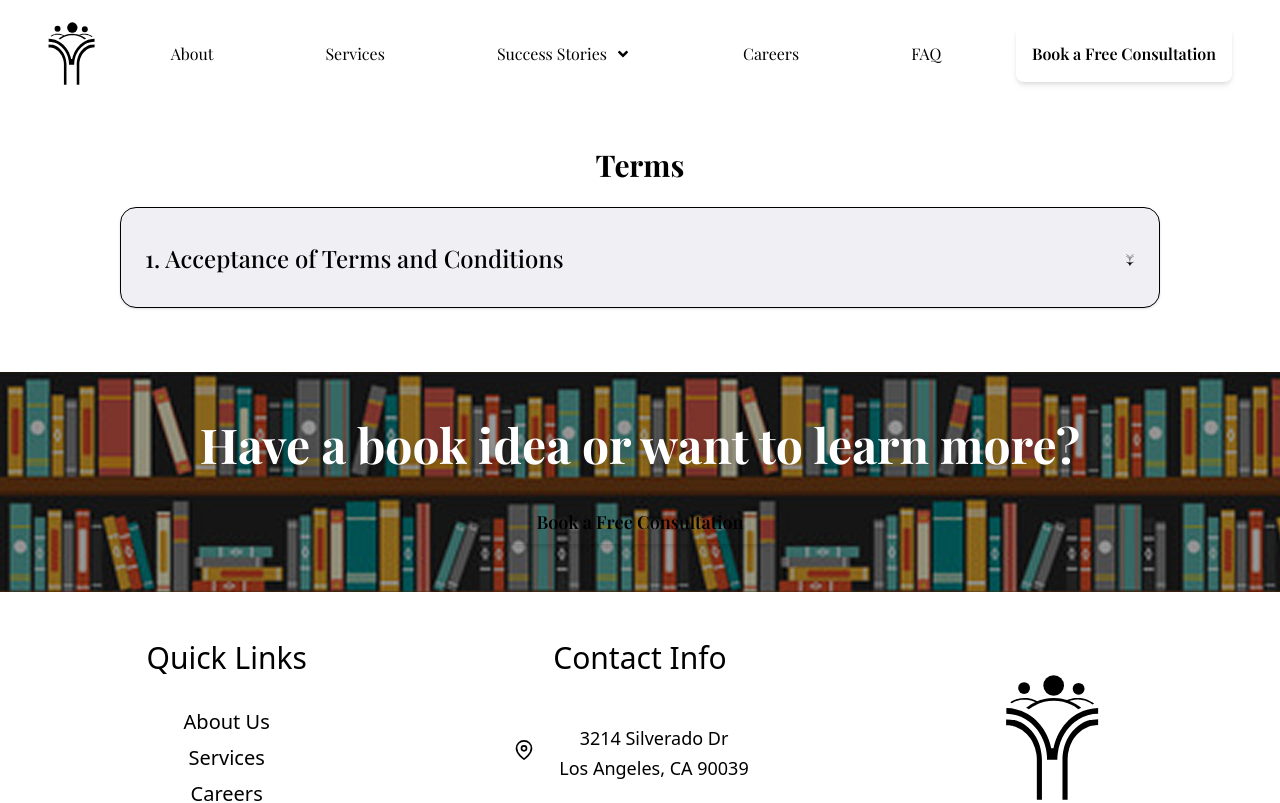
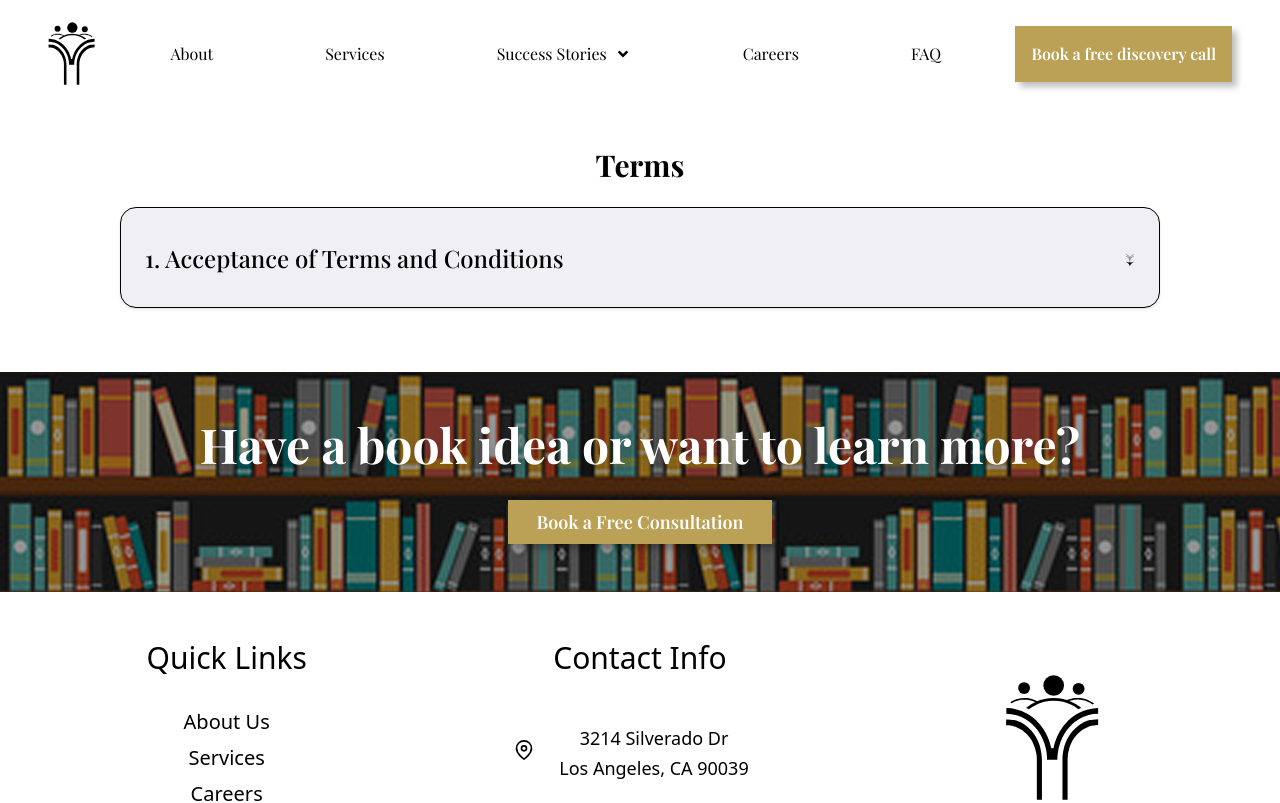
Before and after one commit to YourBookTeam/YBT_Website, a React (Vite) app in the folder ybt_website/: page /YBT_Website/terms in a window 1280 px wide. Shown: the top 803 px of the page. Built offline with nearby package versions, Linux system fonts and the light colour scheme; a web font is replaced by a local one.

Commit message:
Update Button & Navbar

```diff
--- a/ybt_website/src/components/Button.jsx
+++ b/ybt_website/src/components/Button.jsx
@@ -1,11 +1,15 @@
 import { Link } from "react-router-dom";
-function Button({ to, children, className, tall }) {
+function Button({ to, children, className, tall, black }) {
   let baseClassName =
-    "flex items-center gap-2 bg-saffron hover:bg-dark-saffron text-black font-semibold rounded-lg transition-colors duration-200 shadow-md relative";
+    "flex items-center gap-2 font-semibold transition-colors duration-200 drop-shadow-hero relative";
 
   baseClassName = tall
     ? baseClassName + " " + "p-4"
     : baseClassName + " " + "px-7 py-2";
+
+  baseClassName = black
+    ? baseClassName + " " + "bg-black hover:bg-gray text-white"
+    : baseClassName + " " + "bg-gold hover:bg-lighter-gold text-white";
 
   return (
     <Link to={to} className={baseClassName + " " + className}>
--- a/ybt_website/src/components/Navbar.jsx
+++ b/ybt_website/src/components/Navbar.jsx
@@ -1,5 +1,5 @@
 import { Link } from "react-router-dom";
-import Logo from "../components/Logo";
+import Logo from "./Logo";
 import { FaAngleDown } from "react-icons/fa";
 import Button from "./Button";
 
@@ -7,7 +7,7 @@ function NavBar() {
   return (
     <nav className="px-12 py-5 flex justify-between items-center w-screen bg-white">
       <div className="pr-12">
-        <Logo></Logo>
+        <Logo className="fill-gold"></Logo>
       </div>
 
       <div className="flex gap-16 lg:gap-28">
@@ -45,7 +45,7 @@ function NavBar() {
 
       <div className="pl-12">
         <Button to="/contact" tall>
-          Book a Free Consultation
+          Book a free discovery call
         </Button>
       </div>
     </nav>
```
